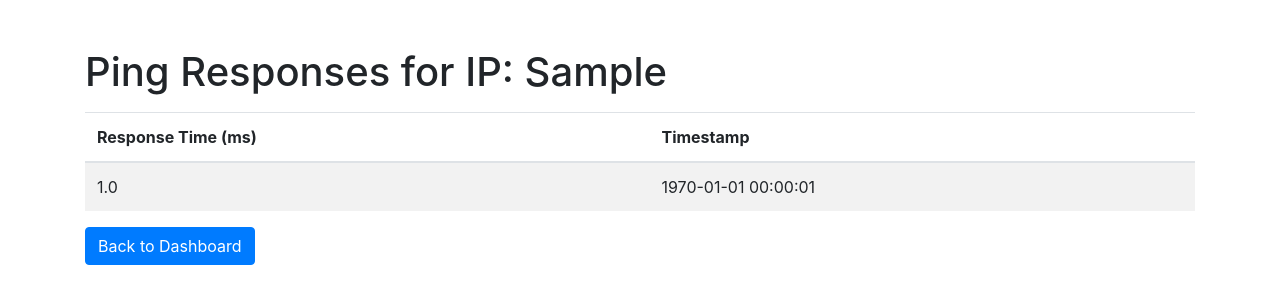
After one commit to thejordanprice/network-status, a Flask app: page /view/1 in a window 1280 px wide. The commit adds this page. Shown: the top 304 px of the page. Run offline with Flask 3, Linux system fonts and the light colour scheme; tables that the repository leaves empty hold one stand-in row (values such as "Sample post"); some libraries are stand-ins or nearby versions.

Commit message:
backend, frontend changes, scheduling tasks
ping requests are now scheduled by the backend, historical data is shown on individual host pages, dynamically pulling latest data from db via javascript compared to initiating pings via javascript.

```diff
--- a/app.py
+++ b/app.py
@@ -1,6 +1,9 @@
 from flask import Flask, render_template, request, redirect, url_for, jsonify
 import sqlite3
 from ping3 import ping
+import time
+import threading
+from datetime import datetime
 
 app = Flask(__name__)
 DATABASE_FILE = 'ping_monitor.db'
@@ -15,6 +18,15 @@ def create_table():
             ip TEXT NOT NULL,
             hostname TEXT,
             category TEXT
+        )
+    ''')
+    cursor.execute('''
+        CREATE TABLE IF NOT EXISTS ping_responses (
+            id INTEGER PRIMARY KEY AUTOINCREMENT,
+            ip_id INTEGER,
+            response_time REAL,
+            timestamp INTEGER,
+            FOREIGN KEY (ip_id) REFERENCES ip_addresses(id)
         )
     ''')
     conn.commit()
@@ -79,16 +91,19 @@ def load_ordered_ips():
     ui_conn = sqlite3.connect(UI_DATABASE_FILE)
     cursor = conn.cursor()
     ui_cursor = ui_conn.cursor()
-    ui_cursor.execute('SELECT ip_id FROM ui_settings ORDER BY id')
+    ui_cursor.execute('SELECT ip_id FROM ui_settings ORDER BY rowid')
     ordered_ip_ids = ui_cursor.fetchall()
+
     ordered_ips = []
     for (ip_id,) in ordered_ip_ids:
         cursor.execute('SELECT id, ip, hostname, category FROM ip_addresses WHERE id = ?', (ip_id,))
         ip_info = cursor.fetchone()
         if ip_info:
             ordered_ips.append(ip_info)
+
     conn.close()
     ui_conn.close()
+
     return ordered_ips
 
 def ping_ip(ip: str):
@@ -100,12 +115,69 @@ def ping_ip(ip: str):
     except Exception:
         return None
 
+def record_ping_response(ip_id: int, response_time: float):
+    conn = sqlite3.connect(DATABASE_FILE)
+    cursor = conn.cursor()
+    cursor.execute('''
+        INSERT INTO ping_responses (ip_id, response_time, timestamp)
+        VALUES (?, ?, ?)
+    ''', (ip_id, response_time, int(time.time())))
+    conn.commit()
+    conn.close()
+
+def get_ip_id_by_ip(ip: str):
+    conn = sqlite3.connect(DATABASE_FILE)
+    cursor = conn.cursor()
+    cursor.execute('SELECT id FROM ip_addresses WHERE ip = ?', (ip,))
+    ip_id = cursor.fetchone()[0]
+    conn.close()
+    return ip_id
+
+def ping_all_ips():
+    while True:
+        ips = load_ips()
+        for ip_info in ips:
+            ip_id, ip, _, _ = ip_info
+            response_time = ping_ip(ip)
+            if response_time is not None:
+                record_ping_response(ip_id, response_time)
+        time.sleep(15)
+
+@app.template_filter('datetimeformat')
+def datetimeformat(value, format='%Y-%m-%d %H:%M:%S'):
+    return datetime.fromtimestamp(value).strftime(format)
+
 @app.route('/')
 def index():
     ips = load_ordered_ips()
     categories = set(ip[3] for ip in ips)
-    ping_results = {ip: ping_ip(ip) for _, ip, _, _ in ips}
-    return render_template('index.html', ips=ips, ping_results=ping_results, categories=categories)
+
+    latest_ping_results = {}
+    conn = sqlite3.connect(DATABASE_FILE)
+    cursor = conn.cursor()
+
+    for ip in ips:
+        cursor.execute('''
+            SELECT response_time, timestamp
+            FROM ping_responses
+            WHERE ip_id = ?
+            ORDER BY timestamp DESC
+            LIMIT 1
+        ''', (ip[0],))
+        result = cursor.fetchone()
+        if result:
+            latest_ping_results[ip[0]] = {
+                'response_time': result[0],
+                'timestamp': datetime.fromtimestamp(result[1]).strftime('%Y-%m-%d %H:%M:%S')
+            }
+        else:
+            latest_ping_results[ip[0]] = {
+                'response_time': 'No data',
+                'timestamp': 'No data'
+            }
+
+    conn.close()
+    return render_template('index.html', ips=ips, categories=categories, latest_ping_results=latest_ping_results)
 
 @app.route('/add', methods=['GET', 'POST'])
 def insert():
@@ -126,18 +198,42 @@ def save_order():
         cursor.execute('DELETE FROM ui_settings')
         for idx, ip_id in enumerate(order):
             cursor.execute('''
-                INSERT INTO ui_settings (id, ip_id)
-                VALUES (?, ?)
-            ''', (idx, ip_id))
+                INSERT INTO ui_settings (ip_id)
+                VALUES (?)
+            ''', (ip_id,))
         conn.commit()
         conn.close()
     return jsonify(status='success')
 
-@app.route('/ping_status', methods=['GET'])
-def ping_status():
+@app.route('/ping_results', methods=['GET'])
+def latest_ping_results():
     ips = load_ordered_ips()
-    ping_results = {ip: ping_ip(ip) for _, ip, _, _ in ips}
-    return jsonify(ping_results)
+    latest_ping_results = {}
+    conn = sqlite3.connect(DATABASE_FILE)
+    cursor = conn.cursor()
+
+    for ip in ips:
+        cursor.execute('''
+            SELECT response_time, timestamp
+            FROM ping_responses
+            WHERE ip_id = ?
+            ORDER BY timestamp DESC
+            LIMIT 1
+        ''', (ip[0],))
+        result = cursor.fetchone()
+        if result:
+            latest_ping_results[ip[0]] = {
+                'response_time': result[0],
+                'timestamp': datetime.fromtimestamp(result[1]).strftime('%Y-%m-%d %H:%M:%S')
+            }
+        else:
+            latest_ping_results[ip[0]] = {
+                'response_time': 'No data',
+                'timestamp': 'No data'
+            }
+
+    conn.close()
+    return jsonify(latest_ping_results)
 
 @app.route('/delete/<int:ip_id>', methods=['POST'])
 def delete_ip(ip_id):
@@ -168,7 +264,21 @@ def edit_ip(ip_id):
         conn.close()
         return render_template('edit.html', ip_id=ip_id, ip=ip_info[0], hostname=ip_info[1], category=ip_info[2])
 
+@app.route('/view/<int:ip_id>')
+def view_ping_responses(ip_id):
+    conn = sqlite3.connect(DATABASE_FILE)
+    cursor = conn.cursor()
+    cursor.execute('SELECT ip, hostname, category FROM ip_addresses WHERE id = ?', (ip_id,))
+    ip_info = cursor.fetchone()
+    cursor.execute('SELECT response_time, timestamp FROM ping_responses WHERE ip_id = ? ORDER BY timestamp DESC', (ip_id,))
+    ping_responses = cursor.fetchall()
+    conn.close()
+    return render_template('view.html', ip_info=ip_info, ping_responses=ping_responses, ip_id=ip_id)
+
 if __name__ == "__main__":
     create_table()
     create_ui_settings_table()
+    ping_thread = threading.Thread(target=ping_all_ips)
+    ping_thread.daemon = True
+    ping_thread.start()
     app.run(debug=True)
--- /dev/null
+++ b/templates/view.html
@@ -0,0 +1,38 @@
+<!DOCTYPE html>
+<html lang="en">
+<head>
+    <meta charset="UTF-8">
+    <meta name="viewport" content="width=device-width, initial-scale=1.0">
+    <title>View Ping Responses</title>
+    <link href="https://maxcdn.bootstrapcdn.com/bootstrap/4.5.2/css/bootstrap.min.css" rel="stylesheet">
+</head>
+<body>
+    <div class="container">
+        {% if ip_info %}
+        <h1 class="mt-5">Ping Responses for IP: {{ ip_info[0] }}</h1>
+        <table class="table table-striped mt-3">
+            <thead>
+                <tr>
+                    <th scope="col">Response Time (ms)</th>
+                    <th scope="col">Timestamp</th>
+                </tr>
+            </thead>
+            <tbody>
+                {% for response_time, timestamp in ping_responses %}
+                <tr>
+                    <td>{{ response_time }}</td>
+                    <td>{{ timestamp|datetimeformat }}</td>
+                </tr>
+                {% endfor %}
+            </tbody>
+        </table>
+        <a href="{{ url_for('index') }}" class="btn btn-primary">Back to Dashboard</a>
+        {% else %}
+        <div class="alert alert-danger mt-5" role="alert">
+            IP Address not found or no historical ping responses available.
+        </div>
+        <a href="{{ url_for('index') }}" class="btn btn-primary mt-3">Back to Dashboard</a>
+        {% endif %}
+    </div>
+</body>
+</html>
```
Also changed, not shown: templates/index.html (+28 -31 lines).
